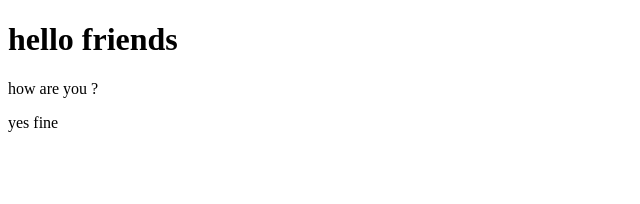
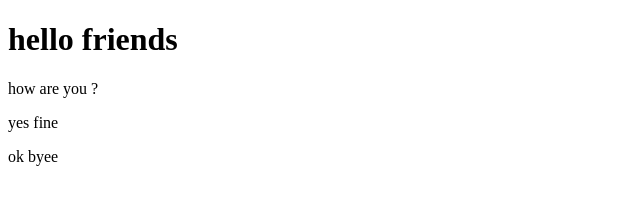
Before and after one commit to Loki7769/009, a plain HTML site: page index.html in a window 1280 px wide. Shown: the full height of the page, 0-640 px from the left. Drawn offline with Linux system fonts and the light colour scheme.

Commit message:
fourthchanges

```diff
--- a/index.html
+++ b/index.html
@@ -9,5 +9,6 @@
     <h1>hello friends</h1>
     <p>how are you ?</p>
     <p>yes fine</p>
+    <p>ok byee</p>
 </body>
 </html>
```
